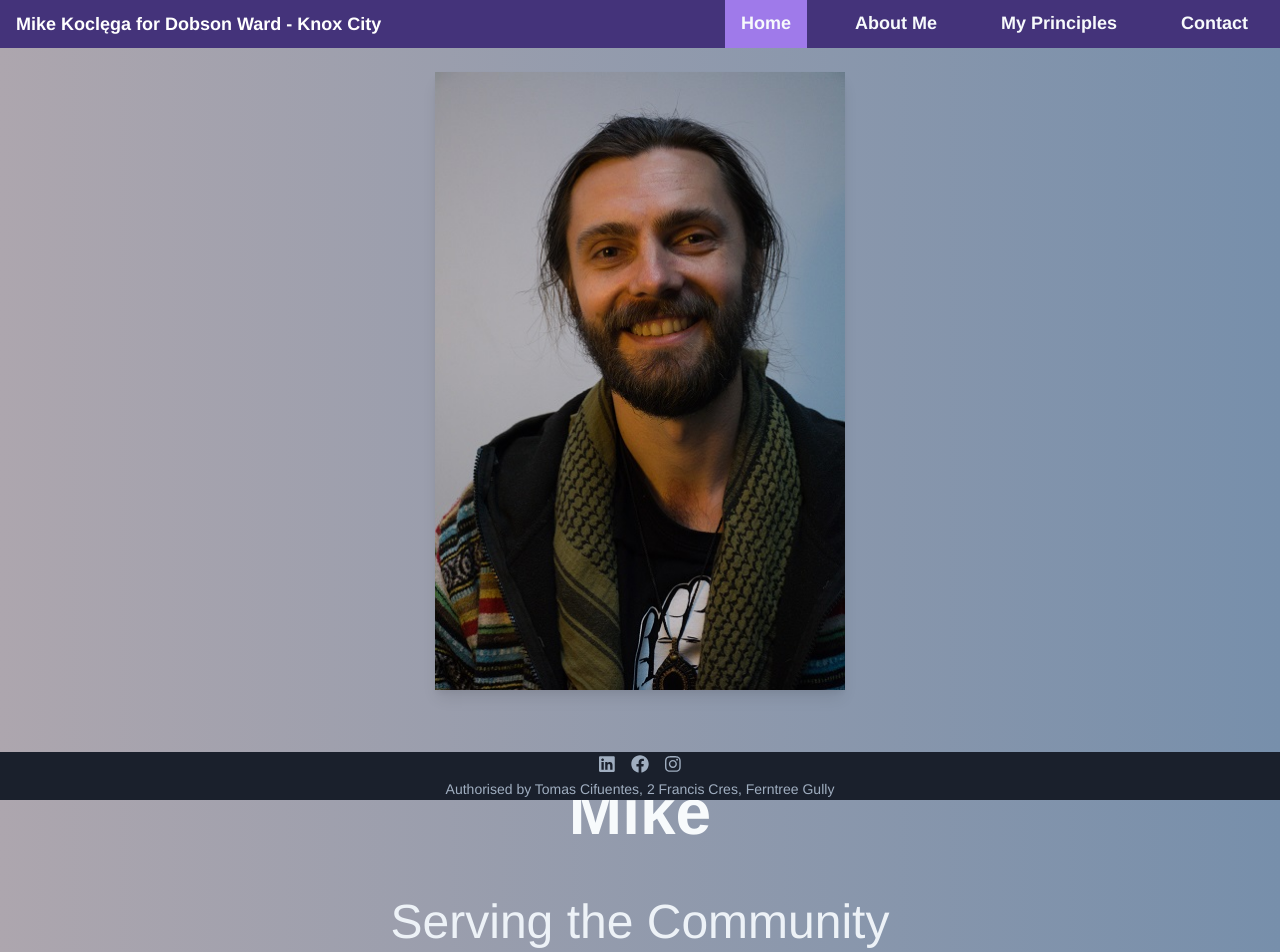
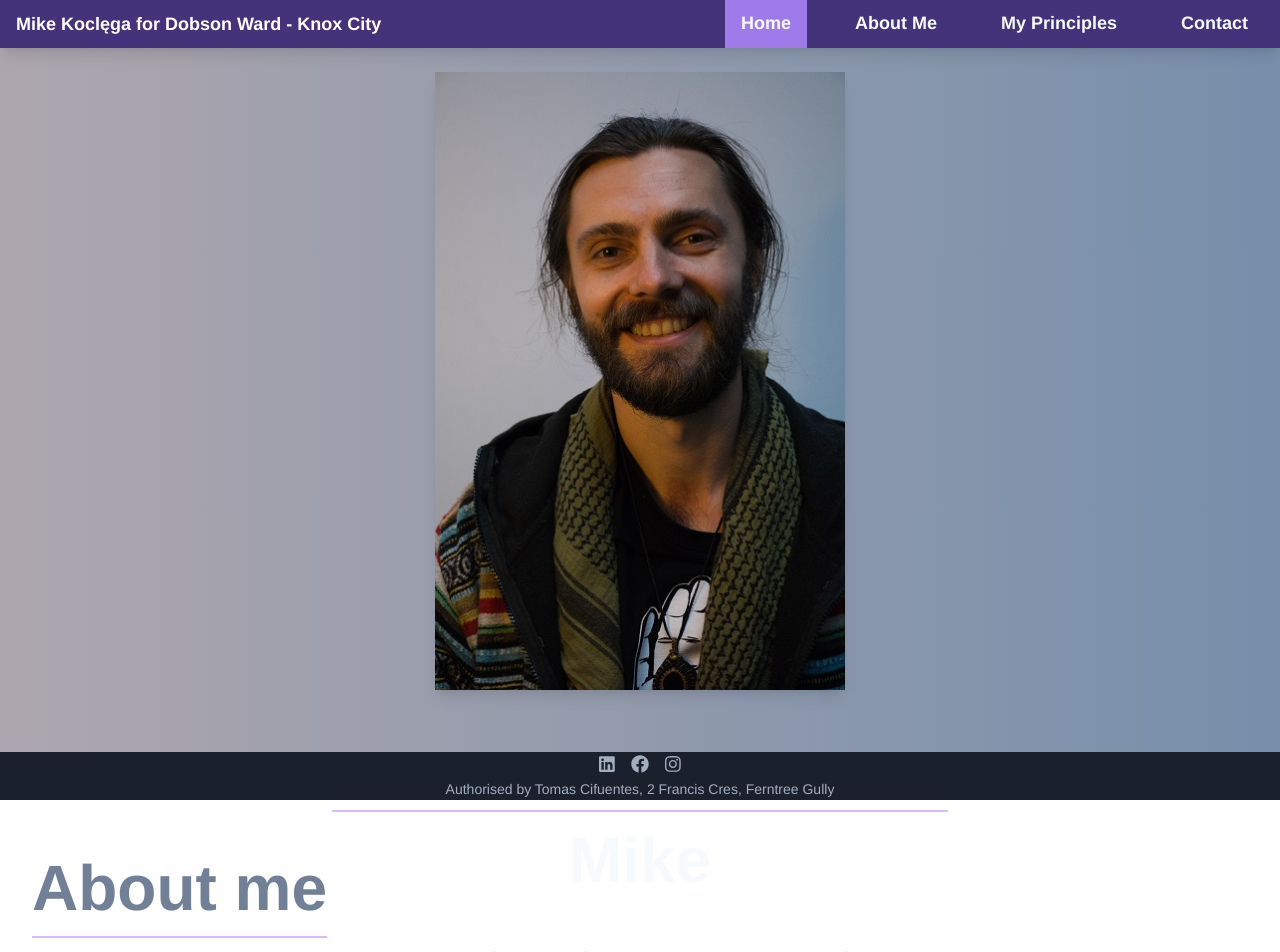
Before and after one commit to Veldrin055/mike-knox, a Vue app: page /#/ in a window 1280 px wide. Shown: the top 952 px of the page. Built offline with nearby package versions, Linux system fonts and the light colour scheme.

Commit message:
continuous scroll

```diff
--- a/src/App.vue
+++ b/src/App.vue
@@ -2,7 +2,10 @@
   <div id="app" class="flex flex-col h-screen min-h-screen justify-between">
     <Nav></Nav>
     <main class="flex-grow">
-      <router-view></router-view>
+      <Home/>
+      <About/>
+      <Principles/>
+      <Contact/>
     </main>
     <Footer></Footer>
   </div>
@@ -12,11 +15,20 @@
 import Nav from './components/Nav.vue'
 import Footer from './components/Footer.vue'
 
+import Home from './views/Home.vue'
+import About from './views/About.vue'
+import Principles from './views/Principles.vue'
+import Contact from './views/Contact.vue'
+
 export default {
   name: 'App',
   components: {
     Nav,
     Footer,
+    Home,
+    About,
+    Principles,
+    Contact
   },
 }
 </script>
--- a/src/components/MailSignupForm.vue
+++ b/src/components/MailSignupForm.vue
@@ -45,7 +45,7 @@
     <div class="md:flex md:items-center">
       <div class="md:w-1/3"></div>
       <div class="md:w-2/3">
-        <button class="shadow bg-purple-900 hover:bg-purple-500 focus:shadow-outline focus:outline-none text-white py-2 px-4 rounded" type="submit">
+        <button class="font-semibold bg-purple-900 hover:bg-purple-600 focus:shadow-outline focus:outline-none text-white py-2 px-4 rounded" type="submit">
           Subscribe
         </button>
       </div>
--- a/src/components/Nav.vue
+++ b/src/components/Nav.vue
@@ -1,7 +1,7 @@
 <template>
-<nav class="relative select-none bg-purple-900 text-gray-100 lg:flex lg:items-stretch w-full z-20">
+<nav class="top-0 select-none bg-purple-900 text-gray-100 lg:flex lg:items-stretch w-full z-20 shadow-lg fixed">
   <div class="flex flex-no-shrink items-stretch h-12">
-    <router-link to="/" class="flex-no-grow flex-no-shrink relative py-2 px-4 text-lg leading-normal text-white md:font-extrabold flex items-center">Mike Koclęga for Dobson Ward - Knox City</router-link>
+    <router-link to="/" class="flex-no-grow flex-no-shrink relative py-2 px-4 text-lg leading-normal text-white md:font-extrabold flex items-center truncate">Mike Koclęga for Dobson Ward - Knox City</router-link>
     <button @click="toggleMenu" class="block lg:hidden cursor-pointer ml-auto relative w-12 h-12 p-4">
       <svg v-show="!expanded" class="fill-current text-white" xmlns="http://www.w3.org/2000/svg" viewBox="0 0 20 20"><path d="M0 3h20v2H0V3zm0 6h20v2H0V9zm0 6h20v2H0v-2z"/></svg>
       <svg v-show="expanded" class="fill-current text-white" xmlns="http://www.w3.org/2000/svg" viewBox="0 0 20 20"><path d="M10 8.586L2.929 1.515 1.515 2.929 8.586 10l-7.071 7.071 1.414 1.414L10 11.414l7.071 7.071 1.414-1.414L11.414 10l7.071-7.071-1.414-1.414L10 8.586z"/></svg>
--- a/src/views/Home.vue
+++ b/src/views/Home.vue
@@ -1,10 +1,10 @@
 <template>
-<div class="h-full purple-grad">
+<div class="h-screen md:py-12 purple-grad">
   <div class="container mx-auto px-6 flex flex-col items-center justify-center">
     <div class="my-6 w-1/2 md:w-1/3 z-10">
       <img class="object-contain shadow-lg" src="/assets/img/primary.jpg" />
     </div>
-    <div class="mx-2 mt-2 md:mt-12 md:w-1/2 text-center border-b-2 border-t-2 border-purple-300 z-10">
+    <div class="mx-2 mt-2 md:mt-24 md:w-1/2 text-center border-b-2 border-t-2 border-purple-300 z-10">
       <h1 class="text-gray-100 font-extrabold text-4xl xs:text-5xl md:text-6xl">
         Mike
       </h1>
```
